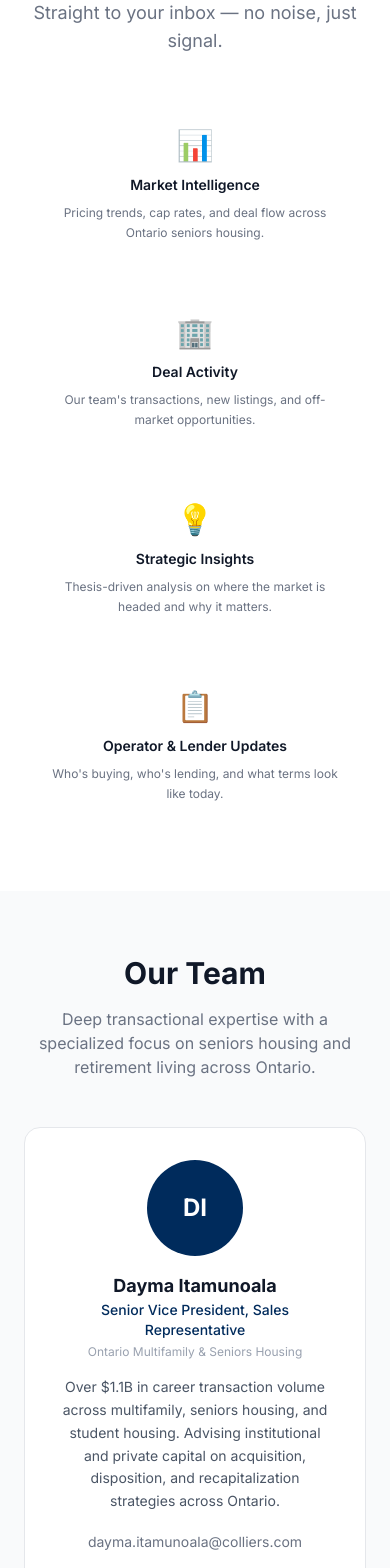
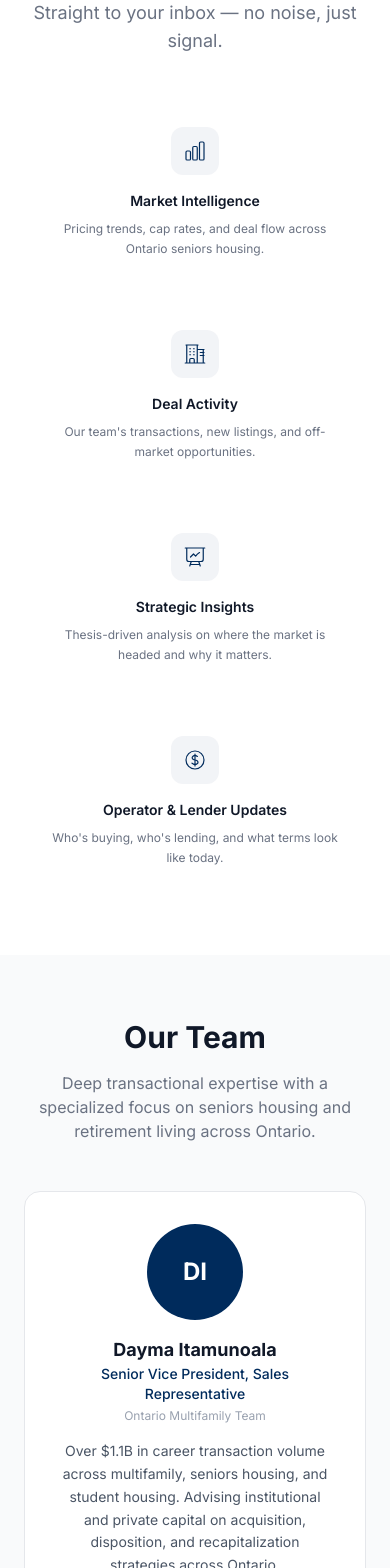
Before and after one commit to markellison181-ctrl/seniors-housing-landing, a Next.js app: page / in a window 390 px wide. Shown: the part 3600-5168 px from the top of the page. Built offline with nearby package versions, Linux system fonts and the light colour scheme.

Commit message:
Refined icons, team subtitles, footer phone number

```diff
--- a/app/page.tsx
+++ b/app/page.tsx
@@ -212,13 +212,13 @@ export default function SeniorsHousingPage() {
           </div>
           <div className="grid md:grid-cols-4 gap-6 max-w-4xl mx-auto">
             {[
-              { icon: '📊', title: 'Market Intelligence', desc: 'Pricing trends, cap rates, and deal flow across Ontario seniors housing.' },
-              { icon: '🏢', title: 'Deal Activity', desc: 'Our team\'s transactions, new listings, and off-market opportunities.' },
-              { icon: '💡', title: 'Strategic Insights', desc: 'Thesis-driven analysis on where the market is headed and why it matters.' },
-              { icon: '📋', title: 'Operator & Lender Updates', desc: 'Who\'s buying, who\'s lending, and what terms look like today.' },
+              { icon: (<svg className="w-6 h-6" fill="none" viewBox="0 0 24 24" stroke="currentColor" strokeWidth={1.2}><path strokeLinecap="round" strokeLinejoin="round" d="M3 13.125C3 12.504 3.504 12 4.125 12h2.25c.621 0 1.125.504 1.125 1.125v6.75C7.5 20.496 6.996 21 6.375 21h-2.25A1.125 1.125 0 013 19.875v-6.75zM9.75 8.625c0-.621.504-1.125 1.125-1.125h2.25c.621 0 1.125.504 1.125 1.125v11.25c0 .621-.504 1.125-1.125 1.125h-2.25a1.125 1.125 0 01-1.125-1.125V8.625zM16.5 4.125c0-.621.504-1.125 1.125-1.125h2.25C20.496 3 21 3.504 21 4.125v15.75c0 .621-.504 1.125-1.125 1.125h-2.25a1.125 1.125 0 01-1.125-1.125V4.125z" /></svg>), title: 'Market Intelligence', desc: 'Pricing trends, cap rates, and deal flow across Ontario seniors housing.' },
+              { icon: (<svg className="w-6 h-6" fill="none" viewBox="0 0 24 24" stroke="currentColor" strokeWidth={1.2}><path strokeLinecap="round" strokeLinejoin="round" d="M2.25 21h19.5m-18-18v18m10.5-18v18m6-13.5V21M6.75 6.75h.75m-.75 3h.75m-.75 3h.75m3-6h.75m-.75 3h.75m-.75 3h.75M6.75 21v-3.375c0-.621.504-1.125 1.125-1.125h2.25c.621 0 1.125.504 1.125 1.125V21M3 3h12m-.75 4.5H21m-3.75 3H21m-3.75 3H21" /></svg>), title: 'Deal Activity', desc: 'Our team\'s transactions, new listings, and off-market opportunities.' },
+              { icon: (<svg className="w-6 h-6" fill="none" viewBox="0 0 24 24" stroke="currentColor" strokeWidth={1.2}><path strokeLinecap="round" strokeLinejoin="round" d="M3.75 3v11.25A2.25 2.25 0 006 16.5h2.25M3.75 3h-1.5m1.5 0h16.5m0 0h1.5m-1.5 0v11.25A2.25 2.25 0 0118 16.5h-2.25m-7.5 0h7.5m-7.5 0l-1 3m8.5-3l1 3m0 0l.5 1.5m-.5-1.5h-9.5m0 0l-.5 1.5m.75-9l3-3 2.148 2.148A12.061 12.061 0 0116.5 7.605" /></svg>), title: 'Strategic Insights', desc: 'Thesis-driven analysis on where the market is headed and why it matters.' },
+              { icon: (<svg className="w-6 h-6" fill="none" viewBox="0 0 24 24" stroke="currentColor" strokeWidth={1.2}><path strokeLinecap="round" strokeLinejoin="round" d="M12 6v12m-3-2.818l.879.659c1.171.879 3.07.879 4.242 0 1.172-.879 1.172-2.303 0-3.182C13.536 12.219 12.768 12 12 12c-.725 0-1.45-.22-2.003-.659-1.106-.879-1.106-2.303 0-3.182s2.9-.879 4.006 0l.415.33M21 12a9 9 0 11-18 0 9 9 0 0118 0z" /></svg>), title: 'Operator & Lender Updates', desc: 'Who\'s buying, who\'s lending, and what terms look like today.' },
             ].map((item, i) => (
               <div key={i} className="text-center p-6">
-                <div className="text-3xl mb-3">{item.icon}</div>
+                <div className="w-12 h-12 bg-[#002B5C]/5 rounded-xl flex items-center justify-center mx-auto mb-4 text-[#002B5C]">{item.icon}</div>
                 <h3 className="font-semibold text-gray-900 mb-2 text-sm">{item.title}</h3>
                 <p className="text-gray-500 text-xs leading-relaxed">{item.desc}</p>
               </div>
@@ -239,7 +239,7 @@ export default function SeniorsHousingPage() {
               <div className="w-24 h-24 bg-[#002B5C] rounded-full mx-auto mb-4 flex items-center justify-center text-white text-2xl font-bold">DI</div>
               <h3 className="text-lg font-bold text-gray-900">Dayma Itamunoala</h3>
               <p className="text-sm text-[#002B5C] font-medium mb-1">Senior Vice President, Sales Representative</p>
-              <p className="text-xs text-gray-400 mb-4">Ontario Multifamily & Seniors Housing</p>
+              <p className="text-xs text-gray-400 mb-4">Ontario Multifamily Team</p>
               <p className="text-sm text-gray-600 leading-relaxed mb-4">
                 Over $1.1B in career transaction volume across multifamily, seniors housing, and student housing. Advising institutional and private capital on acquisition, disposition, and recapitalization strategies across Ontario.
               </p>
@@ -251,7 +251,7 @@ export default function SeniorsHousingPage() {
               <div className="w-24 h-24 bg-[#002B5C] rounded-full mx-auto mb-4 flex items-center justify-center text-white text-2xl font-bold">AR</div>
               <h3 className="text-lg font-bold text-gray-900">Aman Rana</h3>
               <p className="text-sm text-[#002B5C] font-medium mb-1">Associate Vice President</p>
-              <p className="text-xs text-gray-400 mb-4">Seniors Housing & Credit</p>
+              <p className="text-xs text-gray-400 mb-4">Ontario Multifamily Team</p>
               <p className="text-sm text-gray-600 leading-relaxed mb-4">
                 A decade in real estate credit, most recently as Associate Director of Credit at Timbercreek. Experience underwriting complex transactions across Canada and the U.S. brings a lender&apos;s lens to an asset class where structure matters as much as pricing.
               </p>
@@ -337,6 +337,7 @@ export default function SeniorsHousingPage() {
             </div>
             <div className="text-blue-400 text-xs text-center md:text-right">
               <p>181 Bay Street, Suite 1400, Toronto ON M5J 2T3</p>
+              <p className="mt-1">647-915-3193</p>
             </div>
           </div>
         </div>
```
